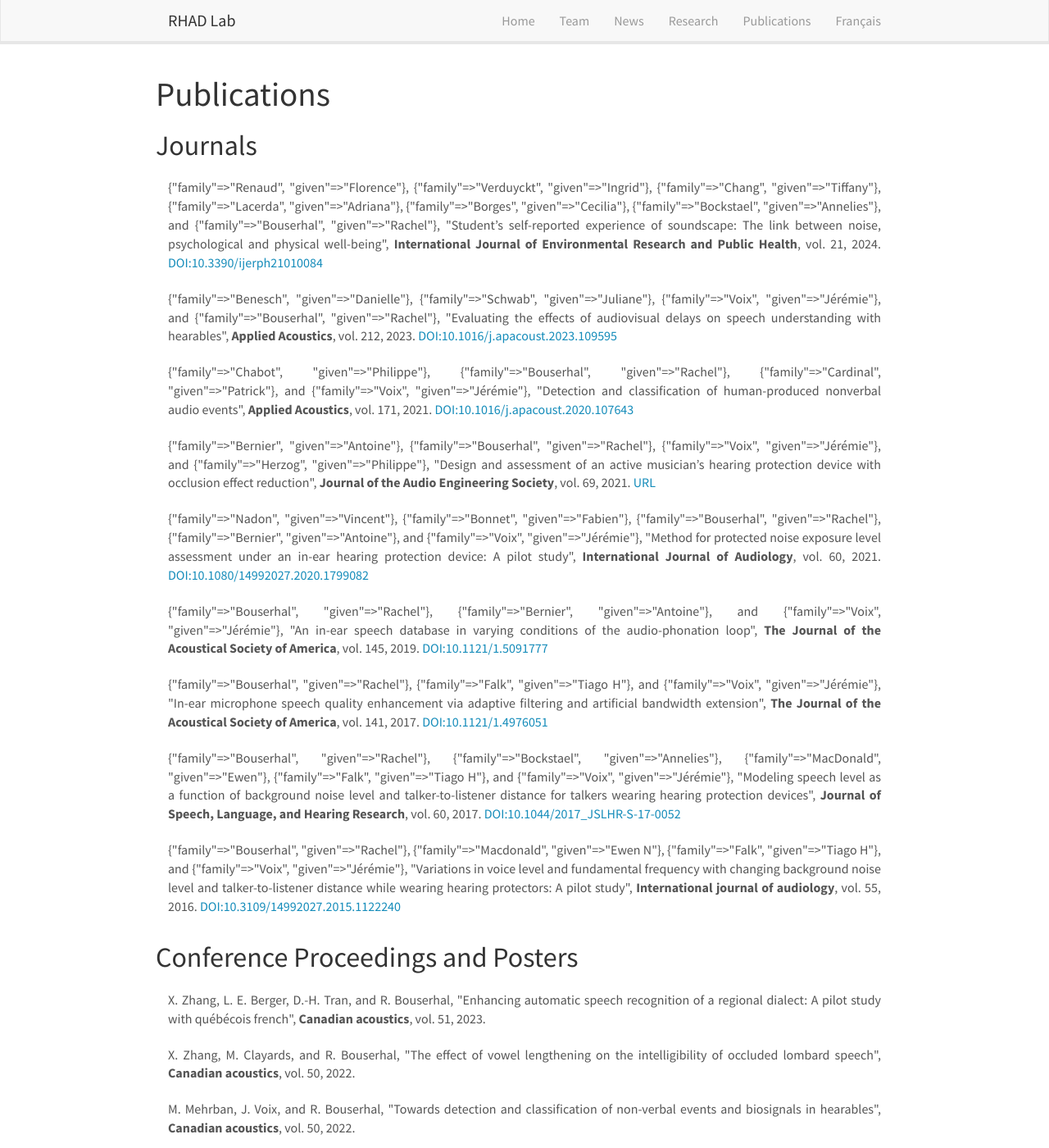
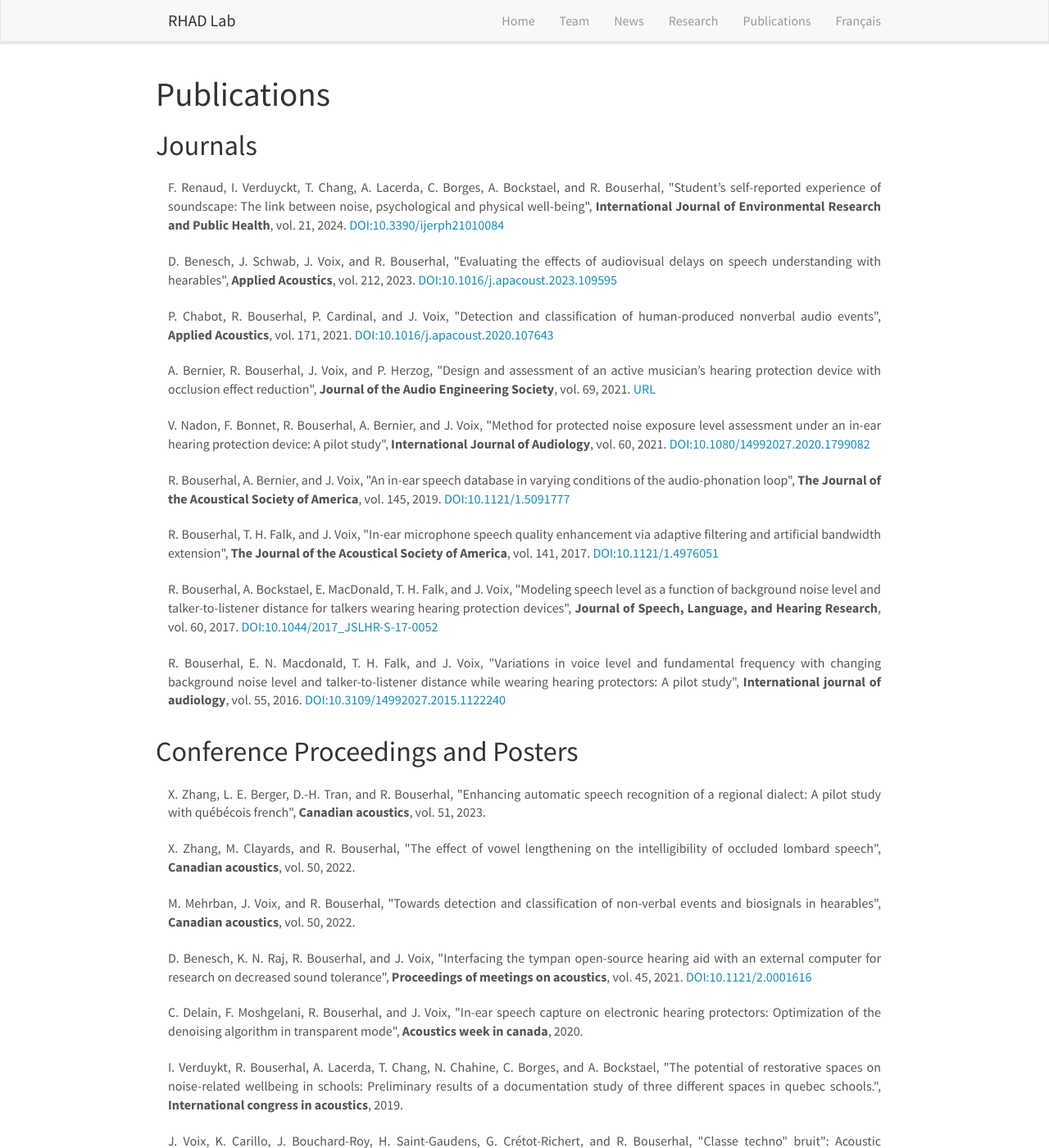
Before and after one commit to rhad-lab/rhad-lab.github.io, a Jekyll site: the page built from _pages/publications.html, in a window 1280 px wide and 1400 px high. Shown: the whole window at 82% size. Built offline with Jekyll 4.4.1, drawn with Linux system fonts in a browser that asks for light colours; nearby versions of some CDN libraries.

Commit message:
Doesn't work as expected (again, different from upstream), where the variables updated in the function aren't updated globally. commenting out for now.

```diff
--- a/_pages/publications.html
+++ b/_pages/publications.html
@@ -16,9 +16,29 @@ permalink: /publications/
         <!-- authors -->
         {% assign authors = "" | split:"/" -%}
         {% for author in publi.author -%}
+            {% comment %}
             {% include function.format_author.liquid author=author -%}
             {% assign authors = authors | push: author -%}
-        {% endfor -%}
+            {% endcomment -%}
+            {% assign name = author.given | split: " " -%}
+            {% assign firstname = "" | split: "/" -%}
+            {% for i in name -%}
+              {% assign t = i | split: "" | first | append: "." -%}
+              {% if i contains "-" -%}
+                {% assign subname = i | split: "-" -%}
+                {% assign s = ""  | split: "/" -%}
+                {% for j in subname -%}
+                  {% assign t = j | split: "" | first | append: "." -%}
+                  {% assign s = s | push: t -%}
+                {% endfor -%}
+                {% assign t = s | join: "-" -%}
+            	{% endif -%}
+              {% assign firstname = firstname | push: t -%}
+            {% endfor -%}
+            {% assign aname = firstname | push: author.family -%}
+            {% assign aname = aname | join: " " -%}
+            {% assign authors = authors | push: aname -%}
+            {% endfor -%}
         {{ authors | array_to_sentence_string }},
 
         <!-- title with link -->
```
